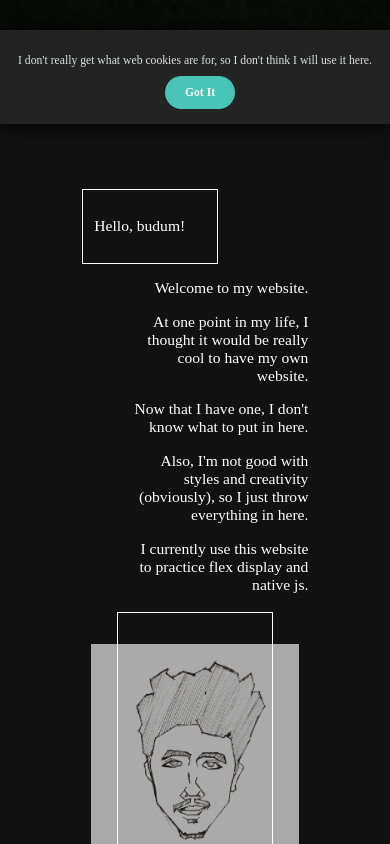
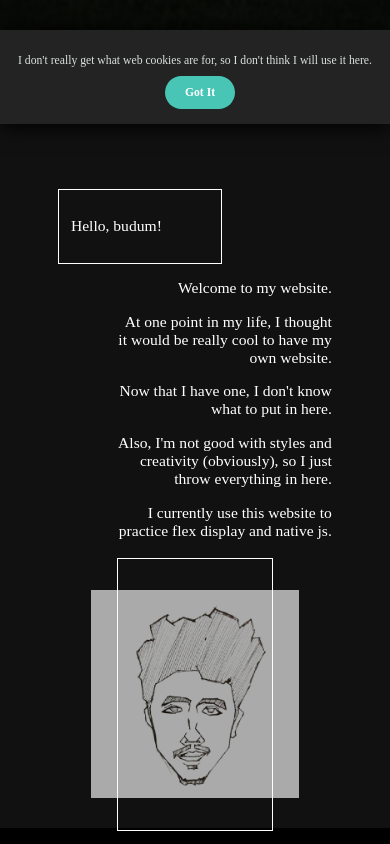
Before and after one commit to charlescommas/charlescommas.github.io, a plain HTML site: page real-index.html in a window 390 px wide. Shown: the part 720-1564 px from the top of the page. Drawn offline with nearby package versions, Linux system fonts and the light colour scheme.

Commit message:
third commit

```diff
--- a/real-index.html
+++ b/real-index.html
@@ -69,6 +69,7 @@
             }
             .content-blog-inner-left{
                 width: 100%;
+                padding: 3em 1em;
             }
             .content-blog-inner-left p{
                 font-size: 4vw !important;
```
